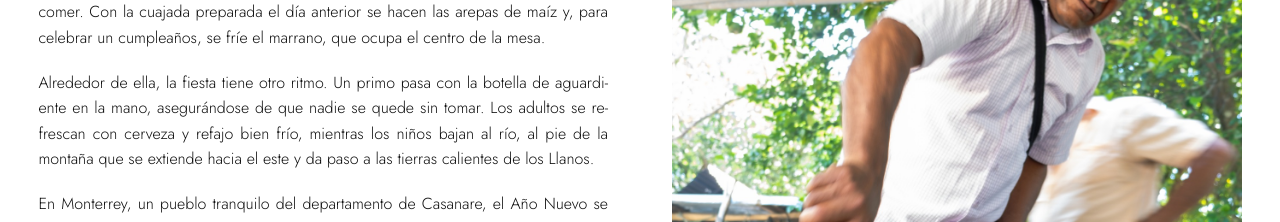
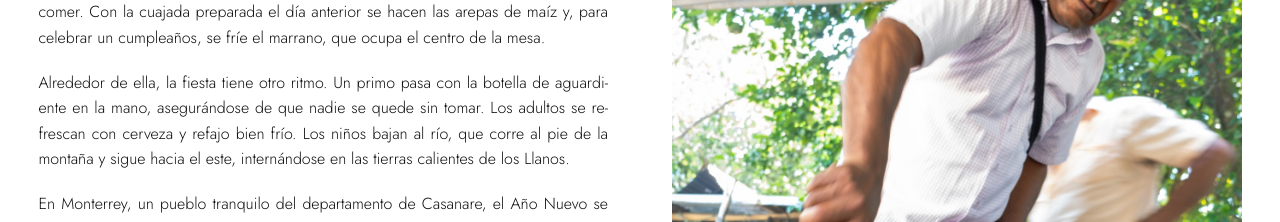
Before and after one commit to mluciagt/mluciagt.github.io, a plain HTML site: page albums/Arepas.html in a window 1280 px wide. Shown: the part 258-480 px from the top of the page. Drawn offline with nearby package versions, Linux system fonts and the light colour scheme.

Commit message:
Monterrey Casanare

```diff
--- a/albums/Arepas.html
+++ b/albums/Arepas.html
@@ -33,7 +33,7 @@
       <p class="story__place">Casanare, Colombia (2024 - 2026)</p>
       <!-- Replace the paragraph below with text. Add more <p> blocks for more paragraphs. -->
       <p>En la finca de la familia Romero Granados, la cocina tiene una autoridad indiscutida. La matriarca la dirige con firmeza y su primera regla es que nadie se quede sin comer. Con la cuajada preparada el día anterior se hacen las arepas de maíz y, para celebrar un cumpleaños, se fríe el marrano, que ocupa el centro de la mesa. </p>
-      <p>Alrededor de ella, la fiesta tiene otro ritmo. Un primo pasa con la botella de aguardiente en la mano, asegurándose de que nadie se quede sin tomar. Los adultos se refrescan con cerveza y refajo bien frío, mientras los niños bajan al río, al pie de la montaña que se extiende hacia el este y da paso a las tierras calientes de los Llanos.</p>
+      <p>Alrededor de ella, la fiesta tiene otro ritmo. Un primo pasa con la botella de aguardiente en la mano, asegurándose de que nadie se quede sin tomar. Los adultos se refrescan con cerveza y refajo bien frío. Los niños bajan al río, que corre al pie de la montaña y sigue hacia el este, internándose en las tierras calientes de los Llanos.</p>
       <p>En Monterrey, un pueblo tranquilo del departamento de Casanare, el Año Nuevo se celebra con el mismo fervor que en el resto del país. De las casas salen el joropo y los vallenatos, y la fiesta se extiende a la calle. Algunos salen corriendo con las maletas alrededor de la manzana para atraer los viajes; otros se comen las doce uvas para pedir doce deseos. Pero lo más importante llega cuando suenan las doce campanadas: abrazar a la familia.</p>
     <div class="story__video">
       <a class="btn-video" href="https://youtu.be/e9Mtw2pwMKE" target="_blank" rel="noopener noreferrer">Ver el video</a>
```
